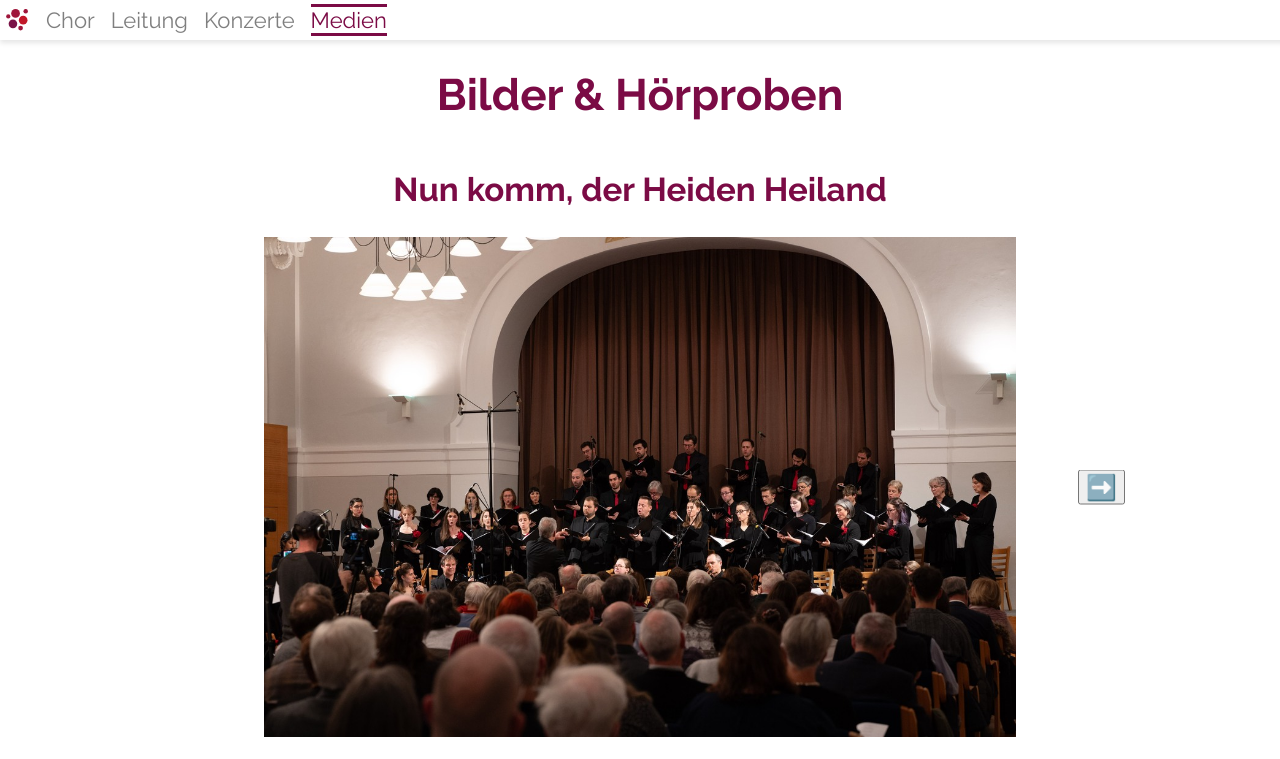
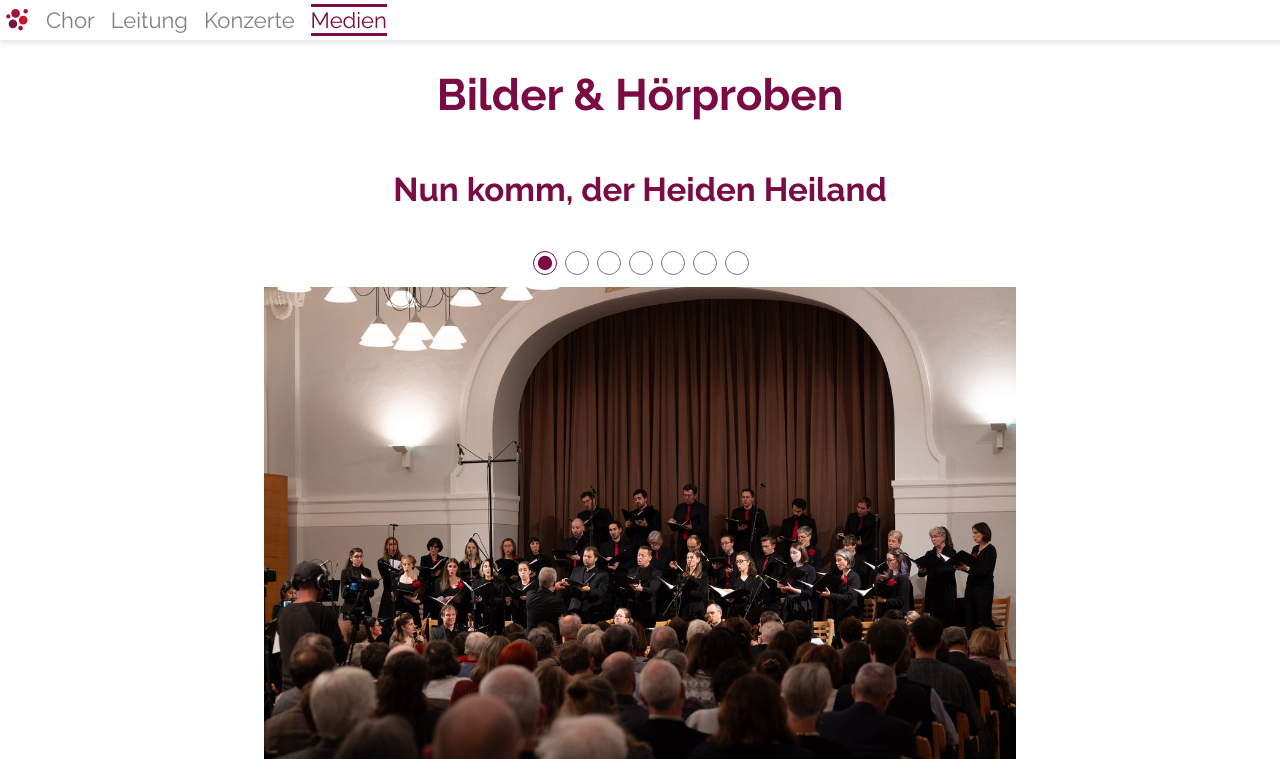
Before and after one commit to kammerchorinnsbruck/kammerchorinnsbruck.github.io, a Jekyll site: the page built from medien.md, in a window 1280 px wide and 1400 px high. Shown: the top 759 px of the window. Built offline with Jekyll 4.4.1, drawn with Linux system fonts in a browser that asks for light colours; grey boxes are pictures that could not be loaded.

Commit message:
Hübschere Galerie.

```diff
--- a/_includes/gallery.html
+++ b/_includes/gallery.html
@@ -1,9 +1,9 @@
 {% assign filter = include.filter %}
 {% assign files = site.static_files | where_exp: "item", "item.path contains filter" %}
+<section class="gallery" style="grid-template-columns: 1fr repeat({{files | size}}, auto) 1fr">
+  <input type="radio" style="opacity: 0"/>
 {% for file in files %}
-<li id="{{ filter }}{{ forloop.index }}">
-  {% unless forloop.first %}<button onclick="jumpGallery('{{ filter }}{{ forloop.index | minus: 1 }}')" style="left :0">⬅️</button>{% endunless %}
+  <input type="radio" {% if forloop.first %} checked {% endif %} name="gallery"/>
   <img src="{{ file.path }}" loading="lazy">
-  {% unless forloop.last  %}<button onclick="jumpGallery('{{ filter }}{{ forloop.index |  plus: 1 }}')" style="right:0">➡️</button>{% endunless %}
-</li>
 {% endfor %}
+</section>
--- a/medien.md
+++ b/medien.md
@@ -4,7 +4,7 @@ title: Bilder & Hörproben
 
 # Nun komm, der Heiden Heiland
 
-<ol class="gallery">{% include gallery.html filter="nkdhh" %}</ol>
+{% include gallery.html filter="nkdhh" %}
 
 <div class="video">
 <iframe width="560" height="315" src="https://www.youtube.com/embed/-VqpOLHUiCA?si=YtJcVaPvSDPuufGW" title="YouTube video player" frameborder="0" allow="accelerometer; autoplay; clipboard-write; encrypted-media; gyroscope; picture-in-picture; web-share" referrerpolicy="strict-origin-when-cross-origin" allowfullscreen></iframe>
--- a/style.css
+++ b/style.css
@@ -123,31 +123,29 @@ img.portrait {
 }
 
 .gallery {
-  padding: 0;
-  list-style: none;
-  display: flex;
-  overflow-x: scroll;
-  scroll-snap-type: x mandatory;
+  margin: 10px auto;
+  display: grid;
+  /* grid-template-columns is set by the HTML code */
+  grid-template-rows: [buttons] 50px [images] auto;
+  justify-items: center;
+  align-items: center;
 }
-
-.gallery > li {
-  position: relative;
-  flex: 0 0 100%;
-  scroll-snap-align: center;
+.gallery > input {
+  grid-row: buttons;
+  width: 1.5rem;
+  height: 1.5rem;
+  accent-color: #7b0b45;
 }
-
-.gallery > li > img {
-  margin: auto;
-  display: block;
+.gallery > img {
+  grid-row: images;
+  grid-column: 1 / -1;
+  max-width: 100%;
   max-height: 500px;
-  max-width: 100%
+  opacity: 0;
+  transition: opacity 0.2s ease-in-out;
 }
-
-.gallery > li > button {
-  font-size: 25px;
-  position: absolute;
-  top: 50%;
-  transform: translateY(-50%);
+.gallery > input:checked + img {
+  opacity: 1;
 }
 
 .video {
```
